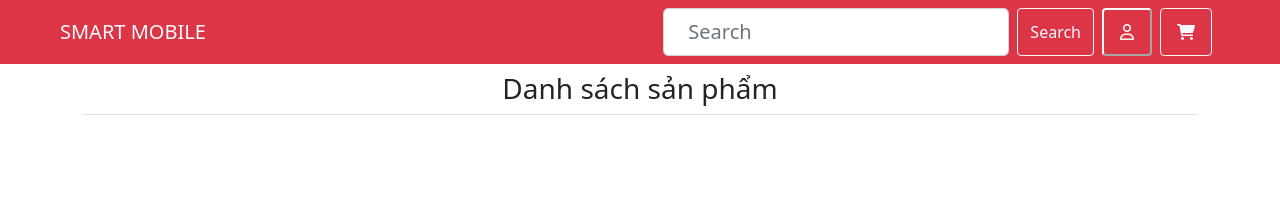
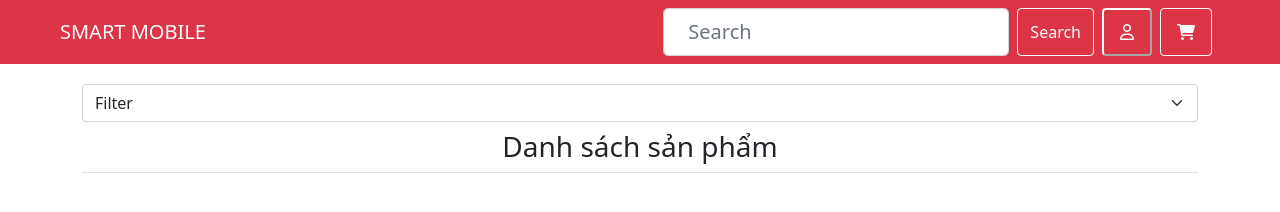
Before and after one commit to ben27625/BaiTap_BC37_TranTheSinh_CapstoneJS-API, a plain HTML site: page src/user/index.html in a window 1280 px wide. Drawn offline with nearby package versions, Linux system fonts and the light colour scheme; no server answers.

Commit message:
4. doing

```diff
--- a/src/user/index.html
+++ b/src/user/index.html
@@ -53,7 +53,27 @@
           </div>
         </nav>
       </header>
-      <section class="filter"></section>
+      <section class="filter">
+        <div class="container">
+          <select
+            class="form-select"
+            id="valueFilter"
+            aria-label="Phone select"
+          >
+            <option selected>Filter</option>
+            <option value="iphone" class="filterPhone" onchange="filterPhone()">
+              Iphone
+            </option>
+            <option
+              value="samsung"
+              class="filterPhone"
+              onchange="filterPhone()"
+            >
+              SamSung
+            </option>
+          </select>
+        </div>
+      </section>
       <section class="product">
         <div class="container">
           <div class="product-title">
--- a/src/user/index.js
+++ b/src/user/index.js
@@ -70,3 +70,18 @@ function renderProduct(data) {
   }
   document.querySelector(".product .cart").innerHTML = cardHTML;
 }
+// 4. button filter phone
+function filterPhone() {
+  var filterResults = [];
+  var type = document.getElementById("valueFilter").value;
+
+  for (var i = 0; i < productList.length; i++) {
+   var typePhone = productList[i].type.toLowerCase();
+
+   if(type === typePhone ) {
+    filterResults.push(productList[i]);
+   }
+  }
+
+  renderProduct(filterPhone);
+}
--- a/src/user/style.css
+++ b/src/user/style.css
@@ -52,3 +52,7 @@
     width: 40%;
 
 }
+
+.filter {
+    margin-top: 20px;
+}
```
